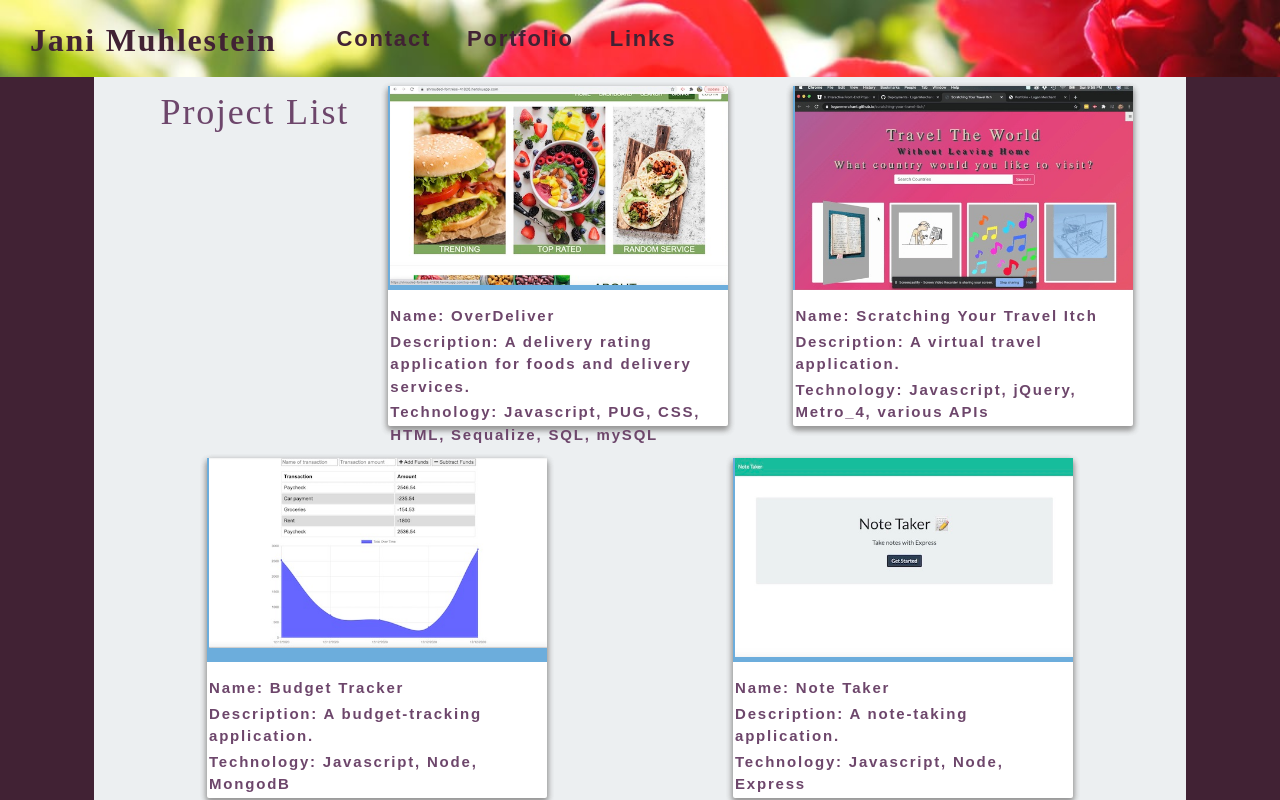
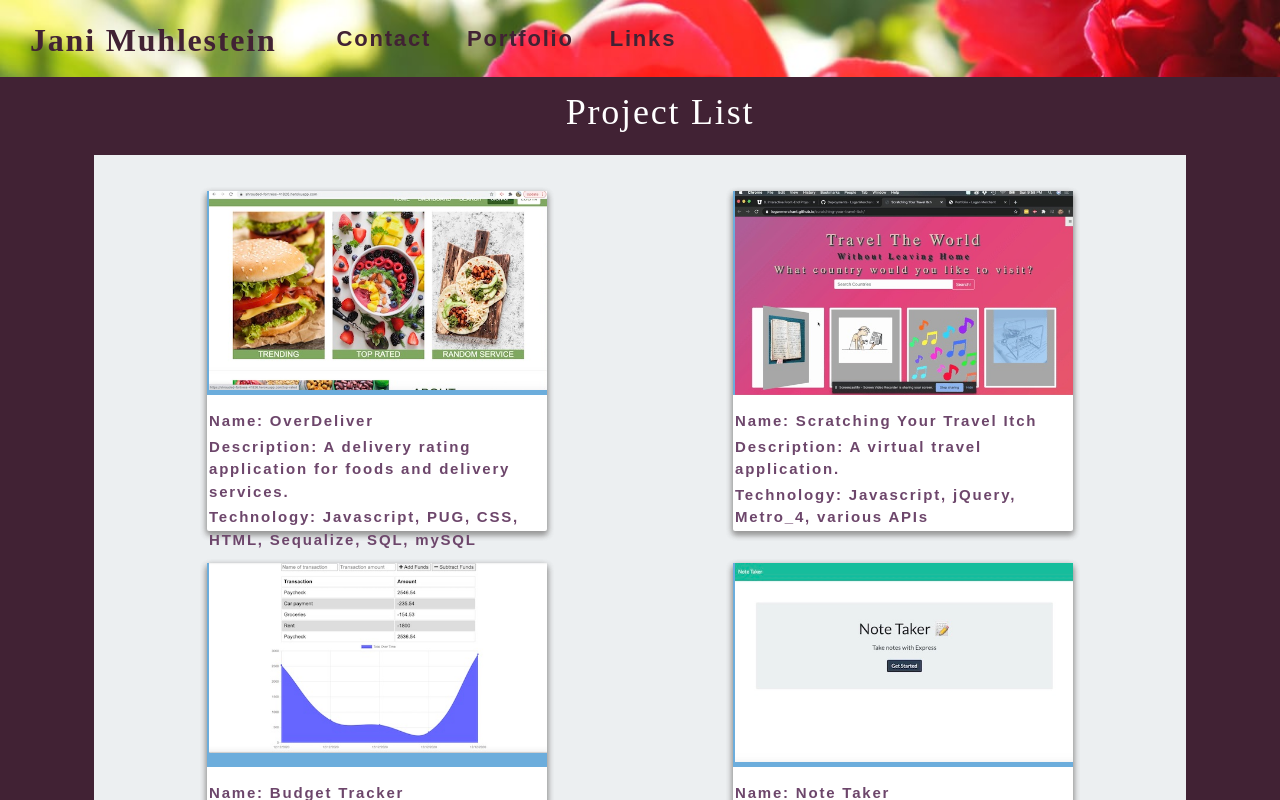
Before and after one commit to janimuhlestein/portfolio, a React (Create React App) app: page / in a window 1280 px wide. Shown: the top 800 px of the page. Built offline with nearby package versions, Linux system fonts and the light colour scheme; a web font is replaced by a local one.

Commit message:
minor changes to wrapper

```diff
--- a/src/components/Portfolio/index.js
+++ b/src/components/Portfolio/index.js
@@ -101,11 +101,11 @@ function Portfolio() {
     }
 ]);
     return (
-
+        <section>
+            <div>
+                <h1 className = "title">Project List</h1>
+            </div>
         <Wrapper>
-        <div>
-            <h1 className = "title">Project List</h1>
-        </div>
             {projectList.map(project=>(
                 <ProjectCard
                 id={project.id}
@@ -118,7 +118,7 @@ function Portfolio() {
                 />
             ))}
         </Wrapper>
-
+        </section>
     );
 };
 
--- a/src/components/Wrapper/style.css
+++ b/src/components/Wrapper/style.css
@@ -12,6 +12,7 @@
   .title {
     width: 100%;
     text-align: center;
-    margin-bottom: 50px;
-    color: var(--tertiary);
+    padding-top: 20px;
+    margin-bottom: 20px;
+    color: var(--light);
   }
```
